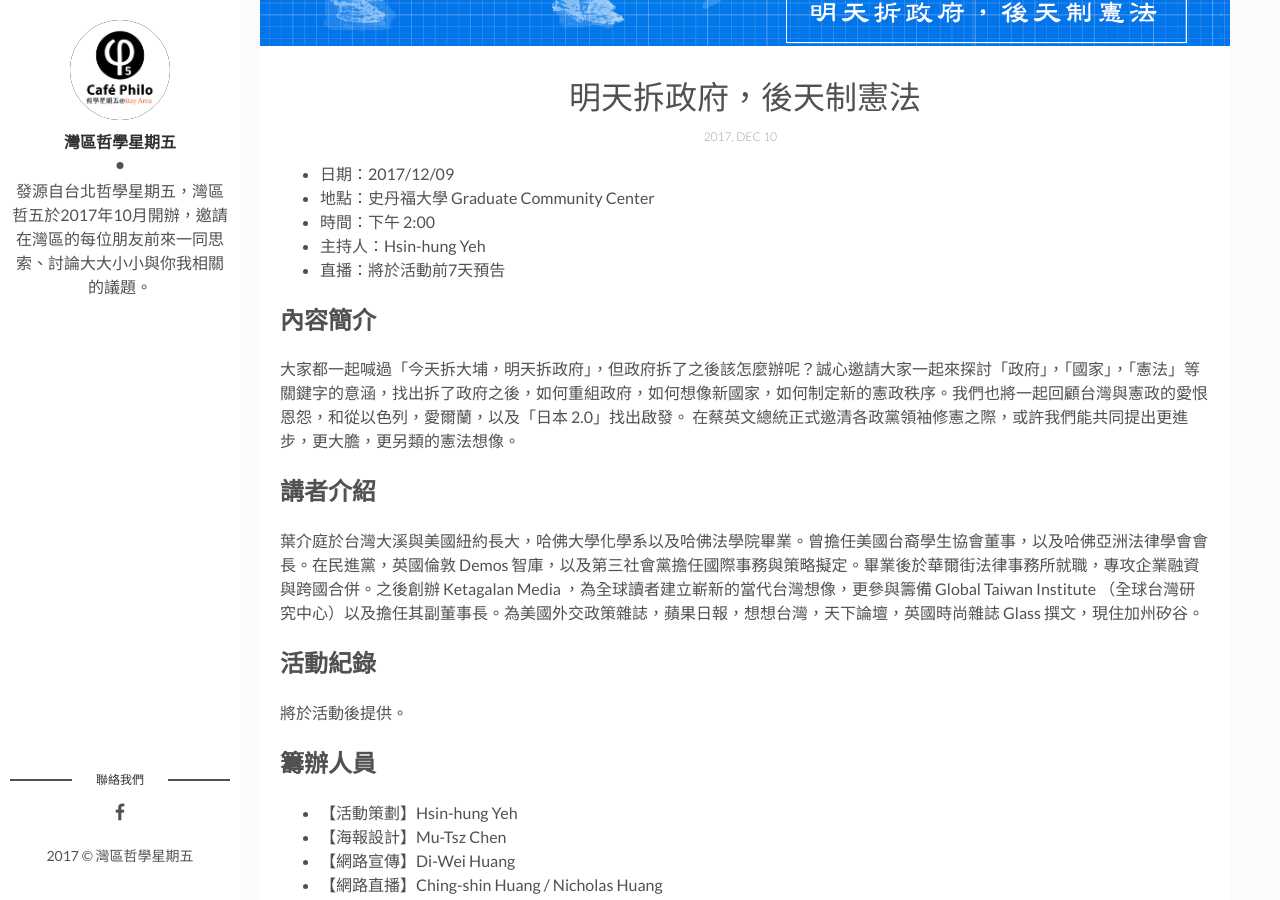
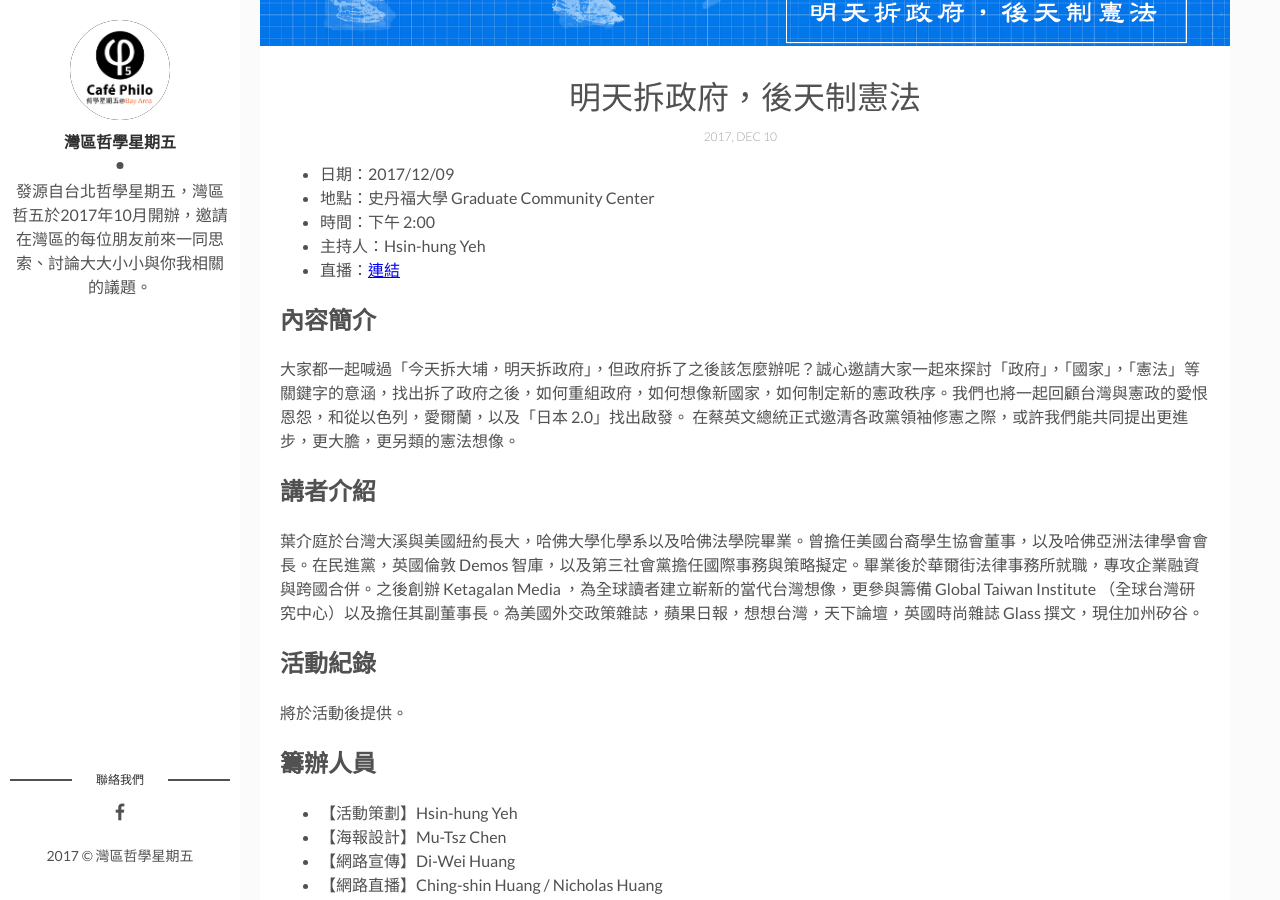
Before and after one commit to phil5-bay/phil5-bay.github.io, a Jekyll site: the page built from _posts/2017-12-09-constitution-for-taiwan.markdown, in a window 1280 px wide and 900 px high, scrolled down 474 px. Built offline with Jekyll 4.4.1, drawn with Linux system fonts in a browser that asks for light colours; comment, search, counter and statistics services are not loaded.

Commit message:
add live link

```diff
--- a/_posts/2017-12-09-constitution-for-taiwan.markdown
+++ b/_posts/2017-12-09-constitution-for-taiwan.markdown
@@ -13,7 +13,7 @@ tags: [events, politics, taiwan] # add tag
 - 地點：史丹福大學 Graduate Community Center
 - 時間：下午 2:00
 - 主持人：Hsin-hung Yeh
-- 直播：將於活動前7天預告
+- 直播：[連結](https://www.facebook.com/CafePhiloAtBayArea/videos/338445286630276/)
 
 ## 內容簡介
 
```
